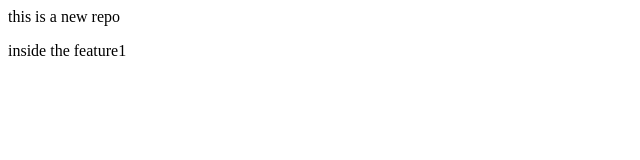
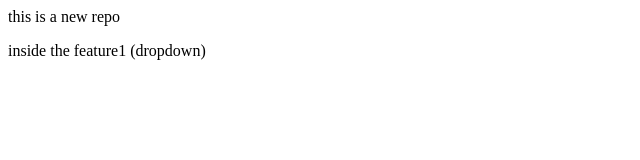
Before and after one commit to khannalakshay9728-tech/localrepo, a plain HTML site: page index.html in a window 1280 px wide. Shown: the full height of the page, 0-640 px from the left. Drawn offline with Linux system fonts and the light colour scheme.

Commit message:
Add Dropdown

```diff
--- a/index.html
+++ b/index.html
@@ -1,2 +1,2 @@
 <p> this is a new repo</p>
-<p> inside the feature1</p>
+<p> inside the feature1 (dropdown)</p>
```
